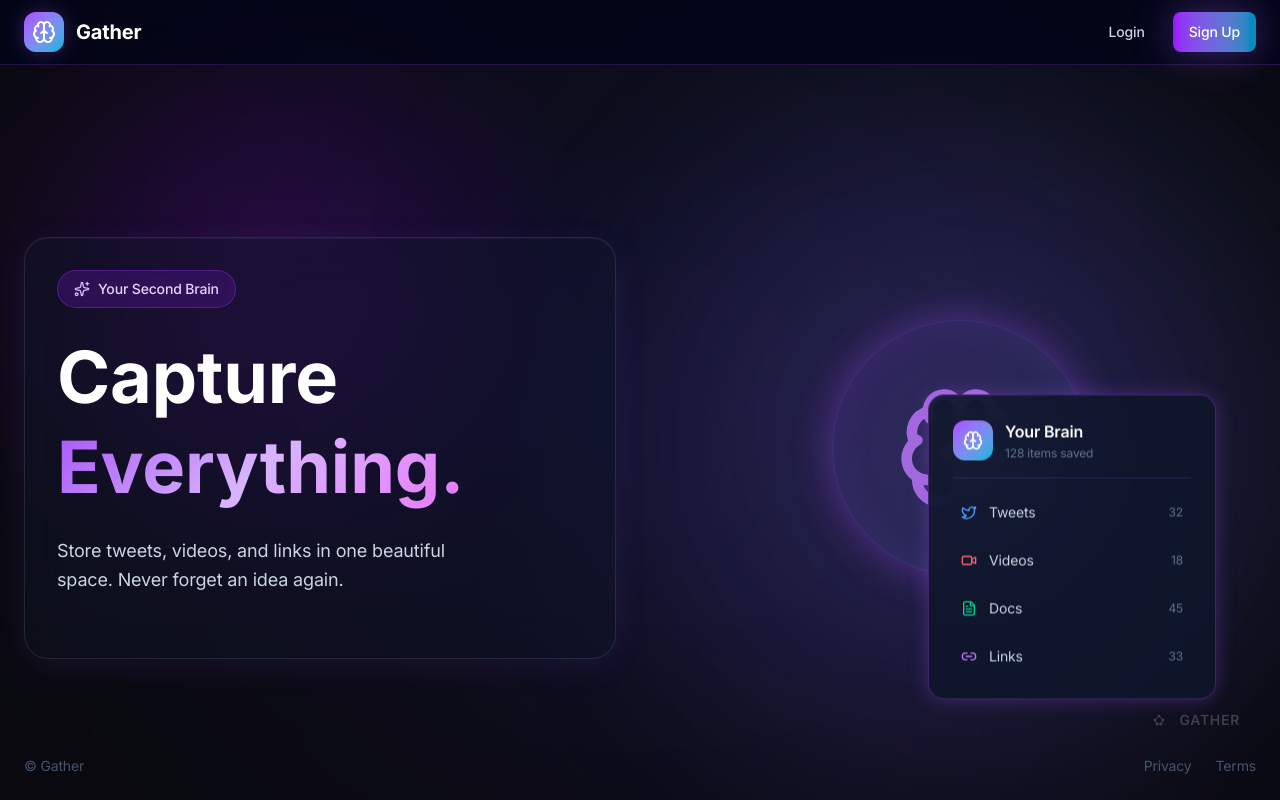
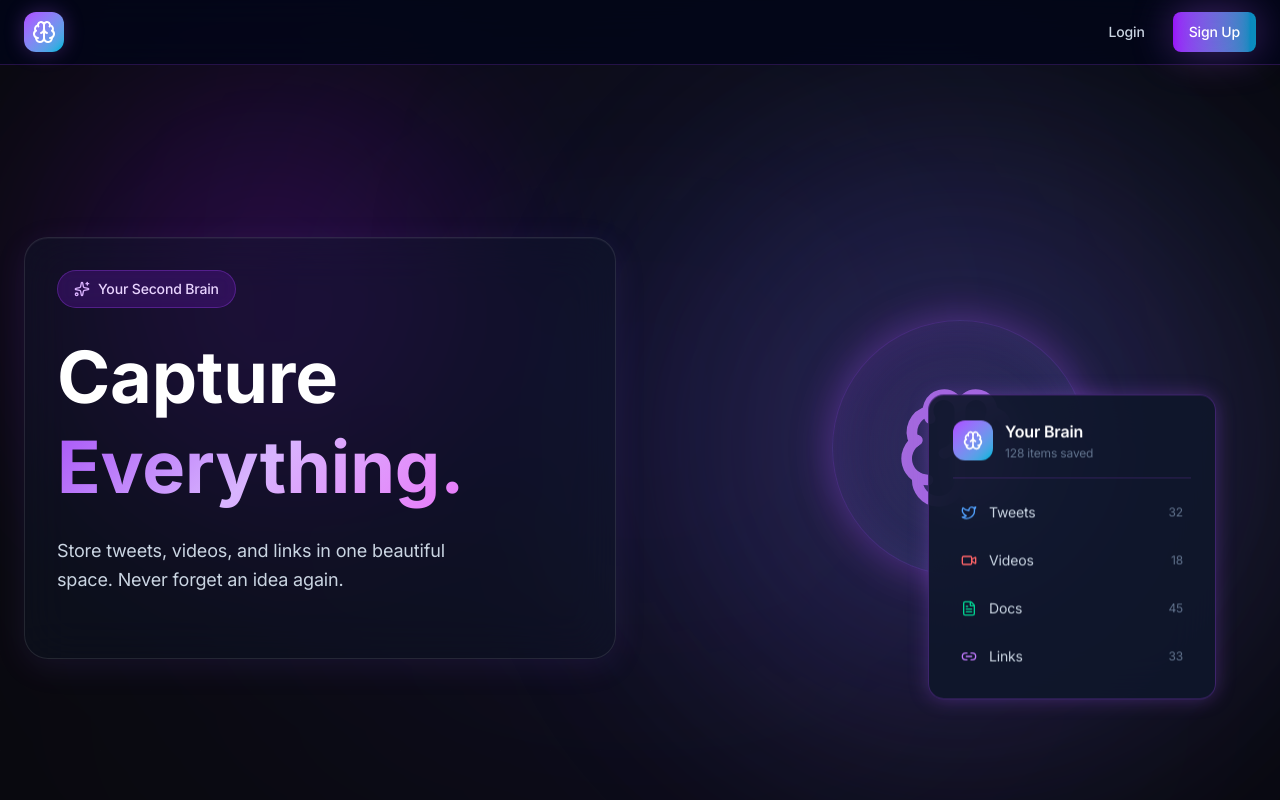
Before and after one commit to shivamsinghtomar78/Gather, a Next.js app in the folder frontend/: page / in a window 1280 px wide. Built offline with nearby package versions, Linux system fonts and the light colour scheme.

Commit message:
Fix auth redirection and UI cleanup: removed footer, watermark, and 'Gather' text labels

```diff
--- a/frontend/src/app/auth/page.tsx
+++ b/frontend/src/app/auth/page.tsx
@@ -1,7 +1,7 @@
 'use client';
 
-import { useState } from 'react';
-import { useRouter } from 'next/navigation';
+import { useState, useEffect, Suspense } from 'react';
+import { useRouter, useSearchParams } from 'next/navigation';
 import Link from 'next/link';
 import { Button } from '@/components/ui/button';
 import { Input } from '@/components/ui/input';
@@ -10,9 +10,20 @@ import { Brain, Eye, EyeOff, AlertCircle, CheckCircle2 } from 'lucide-react';
 
 type AuthMode = 'signin' | 'signup';
 
-export default function AuthPage() {
+function AuthContent() {
     const router = useRouter();
-    const [mode, setMode] = useState<AuthMode>('signin');
+    const searchParams = useSearchParams();
+    const initialMode = searchParams.get('mode') === 'signup' ? 'signup' : 'signin';
+
+    const [mode, setMode] = useState<AuthMode>(initialMode);
+
+    // Sync mode if query param changes
+    useEffect(() => {
+        const queryMode = searchParams.get('mode');
+        if (queryMode === 'signup' || queryMode === 'signin') {
+            setMode(queryMode as AuthMode);
+        }
+    }, [searchParams]);
     const [username, setUsername] = useState('');
     const [email, setEmail] = useState('');
     const [password, setPassword] = useState('');
@@ -63,11 +74,10 @@ export default function AuthPage() {
 
             <div className="w-full max-w-md relative z-10">
                 {/* Logo */}
-                <Link href="/" className="flex items-center justify-center gap-3 mb-8">
+                <Link href="/" className="flex items-center justify-center mb-8">
                     <div className="w-12 h-12 rounded-xl bg-gradient-to-br from-purple-500 to-cyan-500 flex items-center justify-center glow-purple">
                         <Brain className="w-7 h-7 text-white" />
                     </div>
-                    <span className="text-2xl font-bold text-white">Gather</span>
                 </Link>
 
                 {/* Auth Card */}
@@ -196,11 +206,21 @@ export default function AuthPage() {
                     </div>
                 </div>
 
-                {/* Footer */}
-                <p className="text-center text-slate-600 text-sm mt-8">
-                    © Gather. All rights reserved.
-                </p>
             </div>
         </div>
     );
 }
+
+export default function AuthPage() {
+    return (
+        <Suspense fallback={
+            <div className="min-h-screen bg-slate-950 flex items-center justify-center">
+                <div className="w-12 h-12 rounded-xl bg-gradient-to-br from-purple-500 to-cyan-500 flex items-center justify-center animate-pulse">
+                    <Brain className="w-7 h-7 text-white" />
+                </div>
+            </div>
+        }>
+            <AuthContent />
+        </Suspense>
+    );
+}
--- a/frontend/src/app/brain/[shareLink]/page.tsx
+++ b/frontend/src/app/brain/[shareLink]/page.tsx
@@ -80,7 +80,6 @@ export default function SharedBrainPage() {
                             <div className="w-10 h-10 rounded-xl bg-gradient-to-br from-indigo-500 to-purple-600 flex items-center justify-center">
                                 <Brain className="w-6 h-6 text-white" />
                             </div>
-                            <span className="text-xl font-bold text-gray-900">Gather</span>
                         </Link>
 
                         <span className="text-gray-300">|</span>
--- a/frontend/src/app/page.tsx
+++ b/frontend/src/app/page.tsx
@@ -5,7 +5,6 @@ import Link from 'next/link';
 import dynamic from 'next/dynamic';
 import { Button } from '@/components/ui/button';
 import { Brain, ArrowRight, Twitter, Video, FileText, Link2, Sparkles } from 'lucide-react';
-import { GatherWatermark } from '@/components/GatherWatermark';
 
 // Brain visual for landing page
 const BrainVisual = () => (
@@ -131,16 +130,15 @@ export default function LandingPage() {
             <div className="w-10 h-10 rounded-xl bg-gradient-to-br from-purple-500 to-cyan-500 flex items-center justify-center shadow-lg glow-purple-sm">
               <Brain className="w-6 h-6 text-white" />
             </div>
-            <span className="text-xl font-bold text-white">Gather</span>
           </motion.div>
 
           <div className="flex items-center gap-3">
-            <Link href="/auth">
+            <Link href="/auth?mode=signin">
               <Button variant="ghost" className="font-medium text-slate-300 hover:text-white hover:bg-slate-800/50">
                 Login
               </Button>
             </Link>
-            <Link href="/auth">
+            <Link href="/auth?mode=signup">
               <motion.div whileHover={{ scale: 1.05 }} whileTap={{ scale: 0.95 }}>
                 <Button className="bg-gradient-to-r from-purple-600 to-cyan-600 hover:from-purple-500 hover:to-cyan-500 shadow-lg glow-purple border-0">
                   Sign Up
@@ -201,7 +199,6 @@ export default function LandingPage() {
               {/* Brain Visual with Watermark */}
               <div className="absolute inset-0">
                 <BrainVisual />
-                <GatherWatermark />
               </div>
 
               {/* Floating Preview Card */}
@@ -253,25 +250,6 @@ export default function LandingPage() {
         </div>
       </section>
 
-      {/* Minimal Footer */}
-      <motion.footer
-        className="absolute bottom-0 w-full py-6"
-        initial={{ opacity: 0 }}
-        animate={{ opacity: 1 }}
-        transition={{ delay: 1.5 }}
-      >
-        <div className="max-w-7xl mx-auto px-6 flex items-center justify-between">
-          <p className="text-sm text-slate-600">© Gather</p>
-          <div className="flex gap-6">
-            <a href="#" className="text-sm text-slate-600 hover:text-slate-400 transition-colors">
-              Privacy
-            </a>
-            <a href="#" className="text-sm text-slate-600 hover:text-slate-400 transition-colors">
-              Terms
-            </a>
-          </div>
-        </div>
-      </motion.footer>
     </div>
   );
 }
--- a/frontend/src/components/Sidebar.tsx
+++ b/frontend/src/components/Sidebar.tsx
@@ -88,7 +88,6 @@ export function Sidebar({ activeFilter, onFilterChange }: SidebarProps) {
                         <div className="w-10 h-10 rounded-xl bg-gradient-to-br from-purple-500 to-cyan-500 flex items-center justify-center glow-purple">
                             <Brain className="w-6 h-6 text-white" />
                         </div>
-                        <span className="text-xl font-bold text-white tracking-tight">Gather</span>
                     </div>
                 </div>
 
@@ -123,9 +122,6 @@ export function Sidebar({ activeFilter, onFilterChange }: SidebarProps) {
 
                 {/* Footer */}
                 <div className="mt-auto p-4 border-t border-purple-500/10 bg-slate-900/40">
-                    <p className="text-[10px] text-slate-500 text-center font-medium">
-                        © Gather Brain v1.2
-                    </p>
                 </div>
             </aside>
         </>
```
